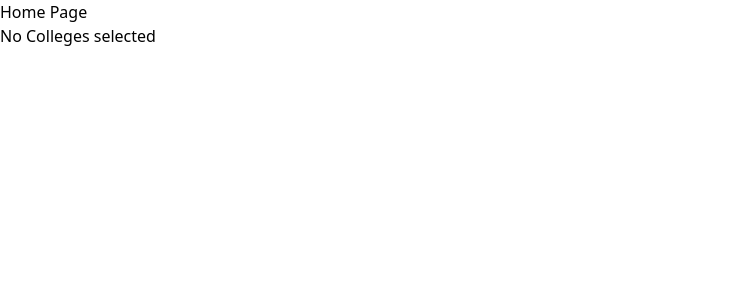
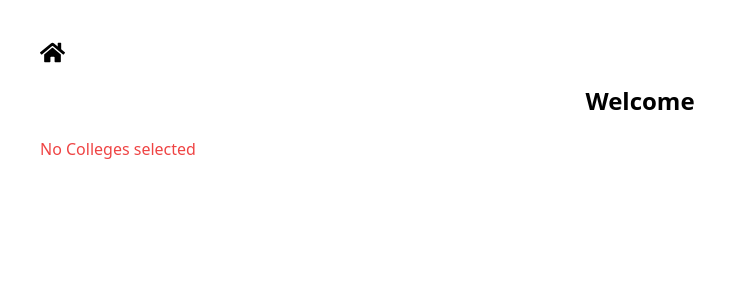
Before and after one commit to Mukunthan-A-R/CCE, a React (Vite) app: page /app in a window 1280 px wide. Shown: the top 300 px of the page, without its empty margins (0-756 px from the left). Built offline with nearby package versions, Linux system fonts and the light colour scheme.

Commit message:
Name in result page and styling issues

```diff
--- a/src/components/InputFilter.jsx
+++ b/src/components/InputFilter.jsx
@@ -3,8 +3,11 @@ import InputComponent from "./InputComponent";
 import ButtonComponent from "./ButtonComponent";
 import TableWithSort from "./TableWithSort";
 import TableValues from "../data/Data";
+import { userValue } from "../data/atoms";
 import InputComponentCast from "./InputComponentCast";
 import { Link } from "react-router-dom";
+import { useRecoilState } from "recoil";
+import { BsMenuButtonWide } from "react-icons/bs";
 
 const InputFilter = () => {
   const [listValue, setListValue] = useState(TableValues);
@@ -17,10 +20,12 @@ const InputFilter = () => {
     cast: "",
     region: "",
   });
+  const [userData, setUserData] = useRecoilState(userValue);
   // console.log(data);
   // console.log(TableValues);
 
   const handleSubmit = () => {
+    setUserData({ ...userData, name: data.name });
     setListValue(
       TableValues.filter(
         (item) =>
@@ -32,7 +37,7 @@ const InputFilter = () => {
           item[data.cast] <= data.cutOff
       )
     );
-    console.log(listValue);
+    // console.log(listValue);
   };
 
   const handleDataCutOff = (value) => {
@@ -87,7 +92,11 @@ const InputFilter = () => {
   return (
     <div className="my-10">
       <h2 className="text-center font-bold text-xl my-5">TNEA Choice Order </h2>
-      <Link to="/app">ResultPage</Link>
+      <Link to="/app">
+        <div className="mx-10 ">
+          <BsMenuButtonWide size={25} />
+        </div>
+      </Link>
       <div className="md:flex">
         <InputComponent
           // Name
--- a/src/data/atoms.js
+++ b/src/data/atoms.js
@@ -4,3 +4,11 @@ export const resultArray = atom({
   key: "resultArray",
   default: [],
 });
+
+export const userValue = atom({
+  key: "userValue",
+  default: {
+    name: "",
+    email: "",
+  },
+});
--- a/src/pages/ResultPage.jsx
+++ b/src/pages/ResultPage.jsx
@@ -1,13 +1,15 @@
 import React from "react";
 import { useRecoilState, useRecoilValue } from "recoil";
-import { resultArray } from "../data/atoms";
+import { resultArray, userValue } from "../data/atoms";
 import { Link } from "react-router-dom";
 import ButtonComponent from "../components/ButtonComponent";
 import { MdDelete } from "react-icons/md";
+import { FaHome } from "react-icons/fa";
 
 const ResultPage = () => {
   const value = useRecoilValue(resultArray);
   const [resultData, setResultData] = useRecoilState(resultArray);
+  const [userData, setUserData] = useRecoilState(userValue);
   console.log(value);
 
   const handleDelete = (row) => {
@@ -16,11 +18,15 @@ const ResultPage = () => {
     // resultData.filter((item) => item.id != row.sNo)
   };
   return (
-    <div>
-      <Link to="/">Home Page</Link>
-
+    <div className="m-5 sm:m-10">
+      <Link to="/">
+        <FaHome size={25} />
+      </Link>
+      <div className="text-center font-bold text-2xl my-5">
+        Welcome {userData.name}
+      </div>
       {value.length === 0 ? (
-        <p>No Colleges selected</p>
+        <span className="text-red-500">No Colleges selected</span>
       ) : (
         <table className="min-w-full  divide-y divide-gray-200 mx-2 sm:mx-5">
           <thead className="bg-blue-100">
```
